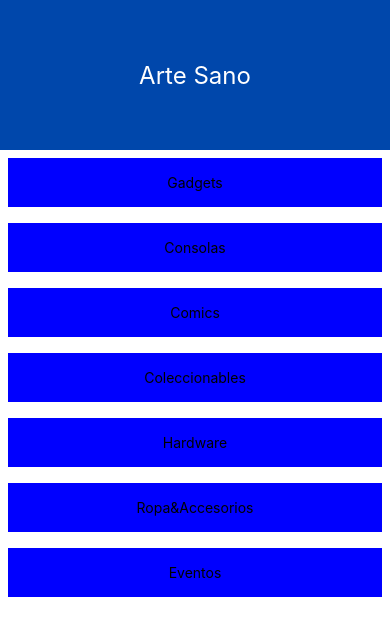
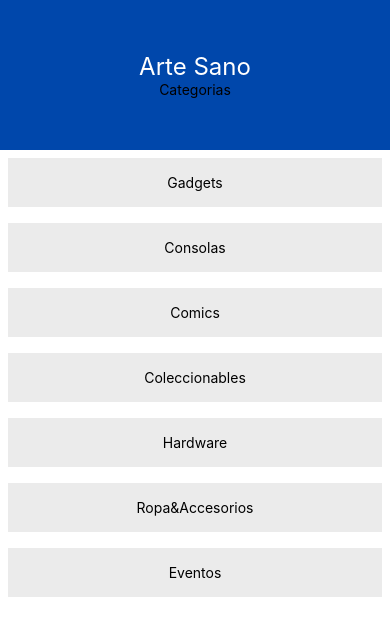
Before and after one commit to Sephiree/appArteSano, a React Native app: screen / in a window 390 px wide. Shown: the top 636 px of the page. Built offline with nearby package versions, Linux system fonts and the light colour scheme; grey boxes are pictures that could not be loaded.

Commit message:
screens, categorias, funciones para categorias, pruebas con console.log

```diff
--- a/App.js
+++ b/App.js
@@ -2,15 +2,31 @@ import { StatusBar } from 'expo-status-bar';
 import { StyleSheet, Text, View, FlatList, Image } from 'react-native';
 import Header from './src/components/Header';
 import CategoriesScreen from './src/screens/CategoriesScreen';
+import ProductScreen from './src/screens/ProductScreen';
+import { useState } from 'react';
 
 
 export default function App() {
+  const [categorySelected, setCategorySelected] = useState ("")
 
   return (
     <>
       <StatusBar style="light" />
-      <Header title="Arte Sano"/>
-      <CategoriesScreen/>
+
+      {
+        categorySelected
+          ?
+          <>
+            <Header title="Arte Sano" subtitle="Productos"/>
+            <ProductScreen category={categorySelected}/>
+        </>
+        :
+        <>
+          <Header title="Arte Sano" subtitle="Categorias"/>
+          <CategoriesScreen/>
+          </>
+        }
+
     </>
 
   );
--- a/src/components/Header.jsx
+++ b/src/components/Header.jsx
@@ -1,10 +1,11 @@
 import { StyleSheet, Text, View } from 'react-native'
 import { colors } from '../global/colors'
 
-const Header = ({title}) => {
+const Header = ({title,subtitle}) => {
   return (
     <View style={styles.container}>
       <Text style={styles.title}>{title}</Text>
+      <Text style={styles.subtitle}>{subtitle}</Text>
     </View>
   )
 }
--- a/src/screens/CategoriesScreen.jsx
+++ b/src/screens/CategoriesScreen.jsx
@@ -1,24 +1,25 @@
-import { StyleSheet, Text, View, Image, FlatList } from "react-native";
+import { StyleSheet, Text, View, Image, FlatList, Pressable } from "react-native";
 import categories from "../data/categories.json";
 import FlatCard from "../components/FlatCard";
 
-const CategoriesScreen = () => {
+const CategoriesScreen = (setCategorySelected) => {
   const renderCategoryItem = ({ item }) => {
     return (
-         <View style={styles.container}>
-    <FlatCard style={{ backgroundColor: "blue" }}>
+      <Pressable onPress={()=> setCategorySelected(item.title)}>
+        <FlatCard style={styles.cardCustom}>
           <Text>{item.title}</Text>
           <Image width={120} height={50} source={{ uri: item.image }} resizeMode="contain" />
         </FlatCard>
-    </View>
-    )
+        </Pressable>
+
+    );
   };
 
   return (
     <FlatList
       data={categories}
       renderItem={renderCategoryItem}
-      keyExtractor={item=>item.id}
+      keyExtractor={(item) => item.id}
     />
   );
 };
--- a/src/screens/ProductScreen.jsx
+++ b/src/screens/ProductScreen.jsx
@@ -1,14 +1,23 @@
-import { StyleSheet, Text, View } from 'react-native'
-import products from '../data/products.json'
+import { FlatList, StyleSheet, Text, View } from "react-native";
+import products from "../data/products.json";
+import { useEffect, useState } from "react";
 
 
-
-const ProductScreen = () => {
+const ProductScreen = ({category}) => {
+  const [productsFiltered,setProductsFilteredByCategory] = useState ([])
+  useEffect(()=>{
+    const ProductsFilteredByCategory = products.filter(product=>product.category===category)
+    setProductsFilteredByCategory(ProductsFilteredByCategory)
+  },[])
   return (
     <View>
-      <Text>ProductScreen</Text>
+      <FlatList
+        data={productsFiltered}
+        keyExtractor={(item) => item.id}
+        renderItem={({ item }) => <Text> {item.title} </Text>}
+      />
     </View>
-  )
-}
-export default ProductScreen
-const styles = StyleSheet.create({})
+  );
+};
+export default ProductScreen;
+const styles = StyleSheet.create({});
```
Lines whose indentation alone changed are shown as unchanged.
